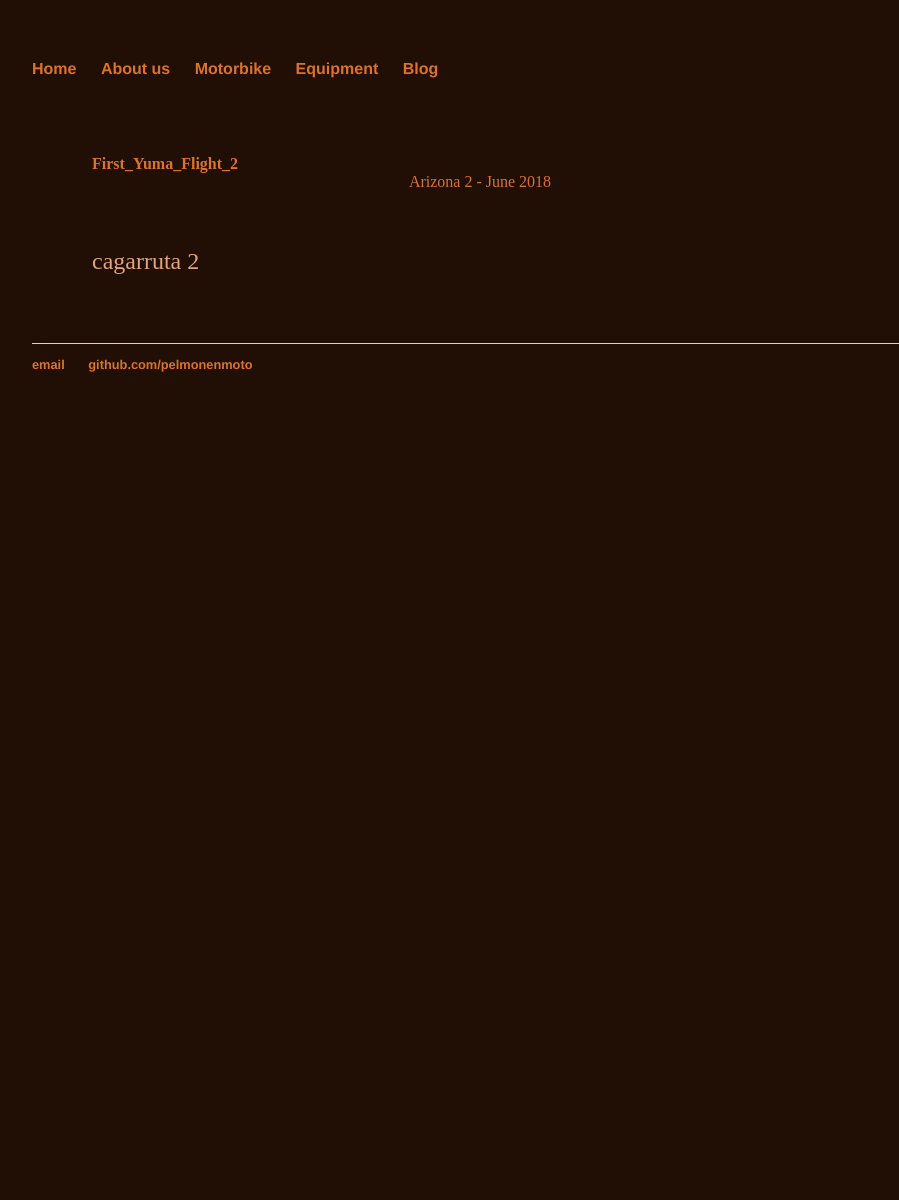
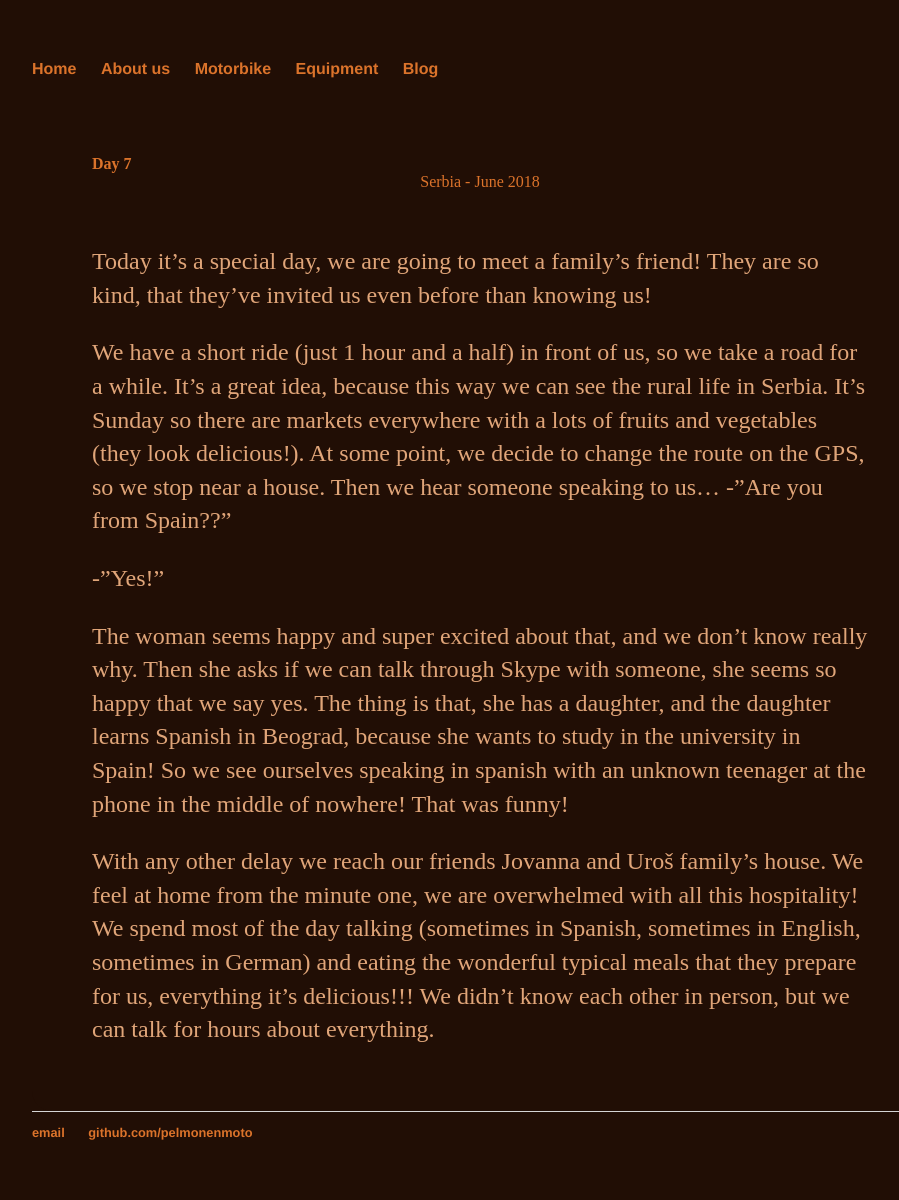
Before and after one commit to PepGonella/pelmonenmoto.github.io, a Jekyll site: the page built from _etapes/2018-06-24-day7.md, in a window 1280 px wide. Shown: the whole page, without its empty margins (160-1059 px from the left). Built offline with Jekyll 4.4.1, drawn with Linux system fonts in a browser that asks for light colours; before the commit the page ends 900 px from its top, so only the background shows below that.

Commit message:
uploading day 7

```diff
--- a/_etapes/2018-06-24-day7.md
+++ b/_etapes/2018-06-24-day7.md
@@ -1,15 +1,23 @@
 ---
 layout: post
-title: First_Yuma_Flight_2
+title: Day 7
 description:
 type: photos
 destination: pelmonenmoto
 category: etapes
 subcat: Private Pilot2
-location: Arizona 2
+location: Serbia
 image: /pictures/thumbs/canaldam.png
 permalink:
 publish: yes
 ---
 
-cagarruta 2
+Today it's a special day, we are going to meet a family's friend! They are so kind, that they've invited us even before than knowing us!
+
+We have a short ride (just 1 hour and a half) in front of us, so we take a road for a while. It's a great idea, because this way we can see the rural life in Serbia. It's Sunday so there are markets everywhere with a lots of fruits and vegetables (they look delicious!). At some point, we decide to change the route on the GPS, so we stop near a house. Then we hear someone speaking to us... -”Are you from Spain??”
+
+-”Yes!”
+
+The woman seems happy and super excited about that, and we don't know really why. Then she asks if we can talk through Skype with someone, she seems so happy that we say yes. The thing is that, she has a daughter, and the daughter learns Spanish in Beograd, because she wants to study in the university in Spain! So we see ourselves speaking in spanish with an unknown teenager at the phone in the middle of nowhere! That was funny!
+
+With any other delay we reach our friends Jovanna and Uroš  family's house. We feel at home from the minute one, we are overwhelmed with all this hospitality! We spend most of the day talking (sometimes in Spanish, sometimes in English, sometimes in German) and eating the wonderful typical meals that they prepare for us, everything it's delicious!!! We didn't know each other in person, but we can talk  for hours about everything.
```
